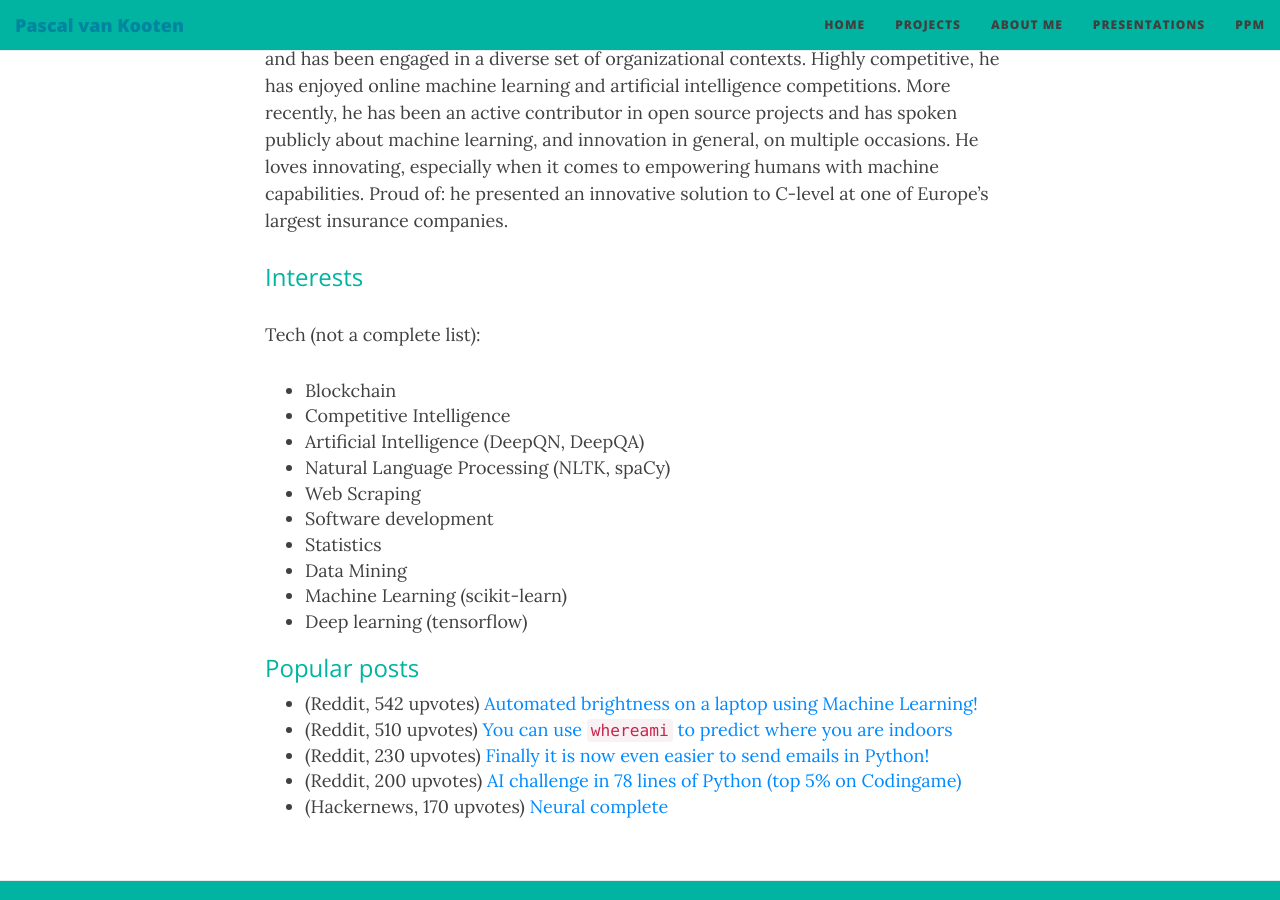
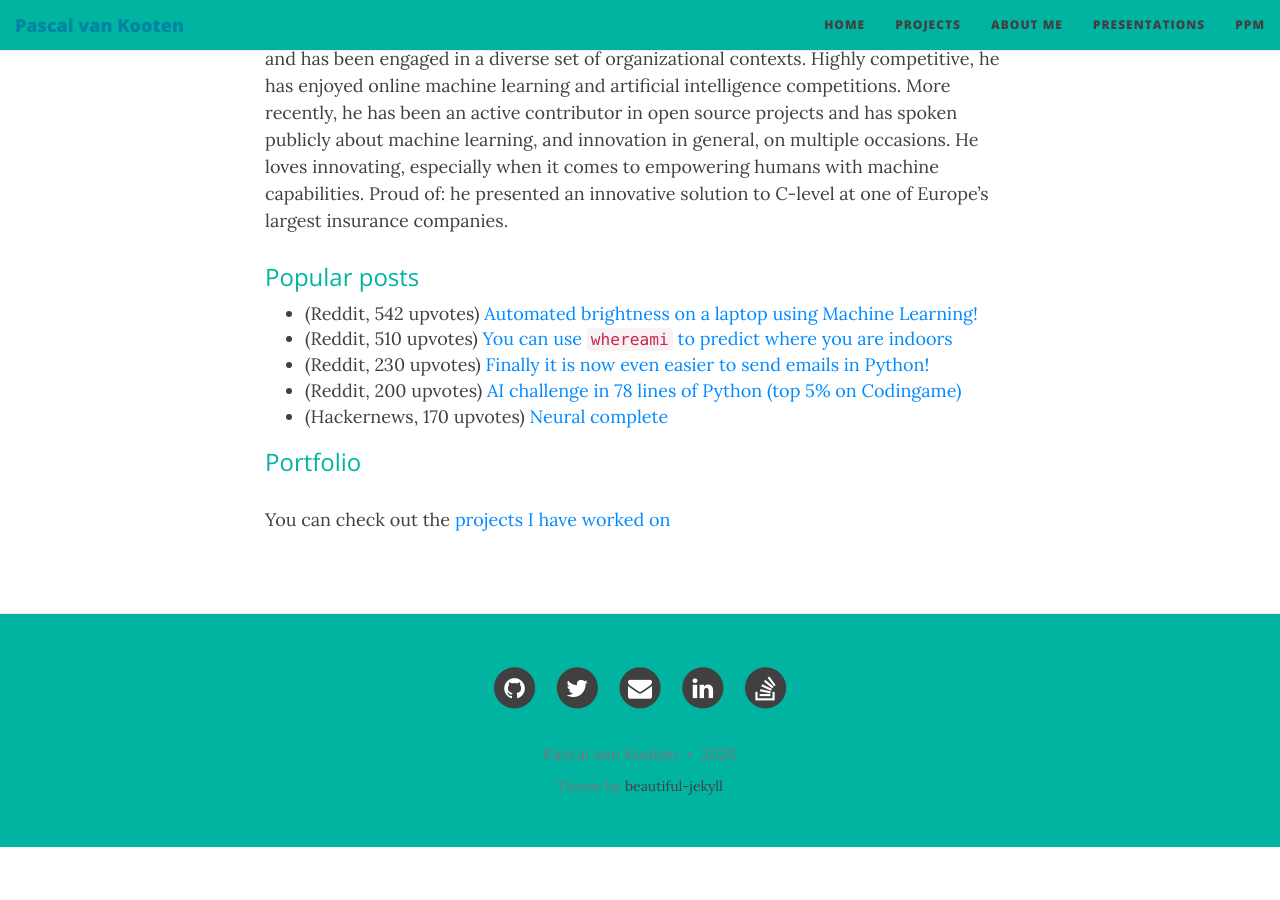
Before and after one commit to kootenpv/kootenpv.github.io, a Jekyll site: the page built from aboutme.md, in a window 1280 px wide and 900 px high, scrolled down 457 px. Built offline with Jekyll 4.4.1, drawn with Linux system fonts in a browser that asks for light colours; nearby versions of some CDN libraries; after the commit the page ends 1304 px from its top, so only the background shows below that.

Commit message:
personal update

```diff
--- a/aboutme.md
+++ b/aboutme.md
@@ -21,21 +21,6 @@ it comes to empowering humans with machine capabilities. Proud of: he
 presented an innovative solution to C-level at one of Europe’s largest
 insurance companies.
 
-### Interests
-
-Tech (not a complete list):
-
-- Blockchain
-- Competitive Intelligence
-- Artificial Intelligence (DeepQN, DeepQA)
-- Natural Language Processing (NLTK, spaCy)
-- Web Scraping
-- Software development
-- Statistics
-- Data Mining
-- Machine Learning (scikit-learn)
-- Deep learning (tensorflow)
-
 ### Popular posts
 
 - (Reddit, 542 upvotes)  [Automated brightness on a laptop using Machine Learning!](https://www.reddit.com/r/Python/comments/dfdtbs/automated_brightness_on_a_laptop_using_machine/)
@@ -43,3 +28,7 @@ Tech (not a complete list):
 - (Reddit, 230 upvotes) [Finally it is now even easier to send emails in Python!](https://www.reddit.com/r/Python/comments/3gtps6/finally_it_is_now_even_easier_to_send_emails_in)
 - (Reddit, 200 upvotes) [AI challenge in 78 lines of Python (top 5% on Codingame)](https://www.reddit.com/r/Python/comments/52f50j/ai_challenge_in_78_lines_of_python_top_5_on/)
 - (Hackernews, 170 upvotes) [Neural complete](https://news.ycombinator.com/item?id=14119848)
+
+### Portfolio
+
+You can check out the [projects I have worked on](/projects)
```
Also changed, not shown: projects.md (+11 -9 lines).
